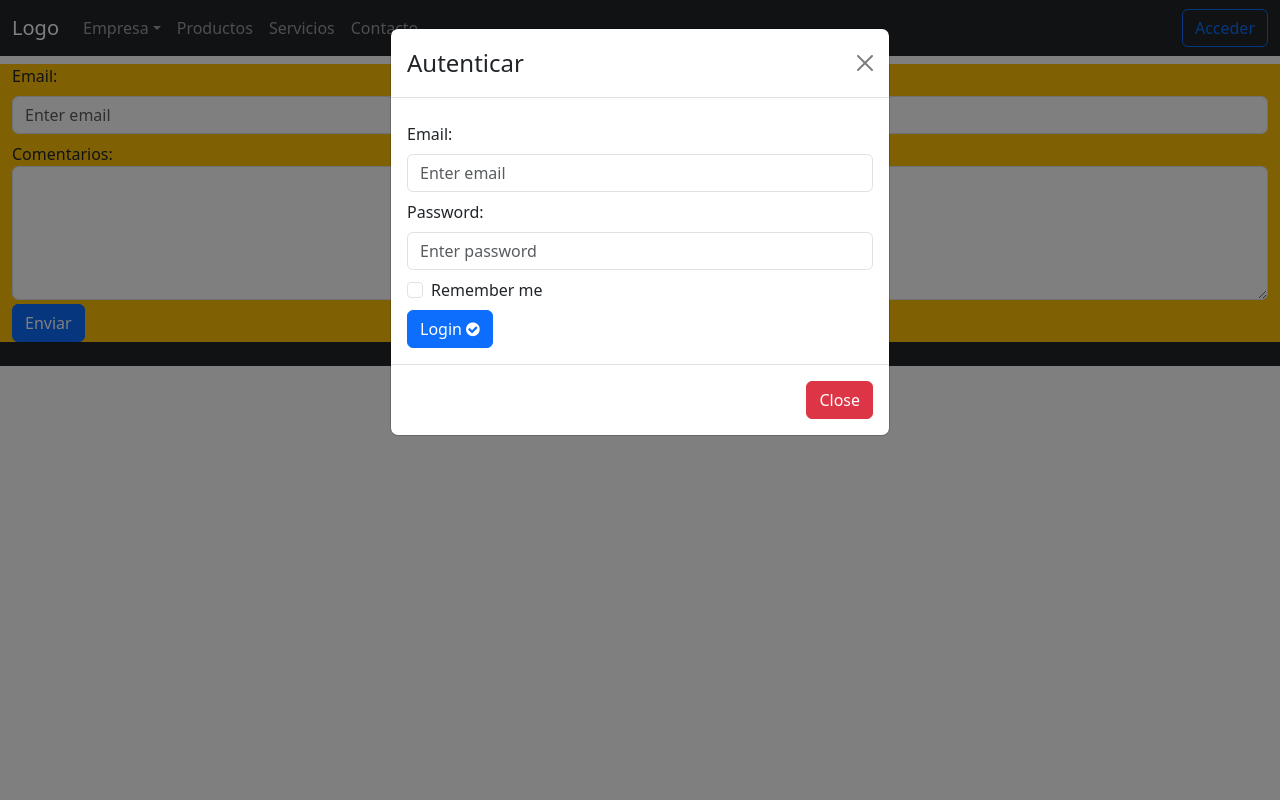
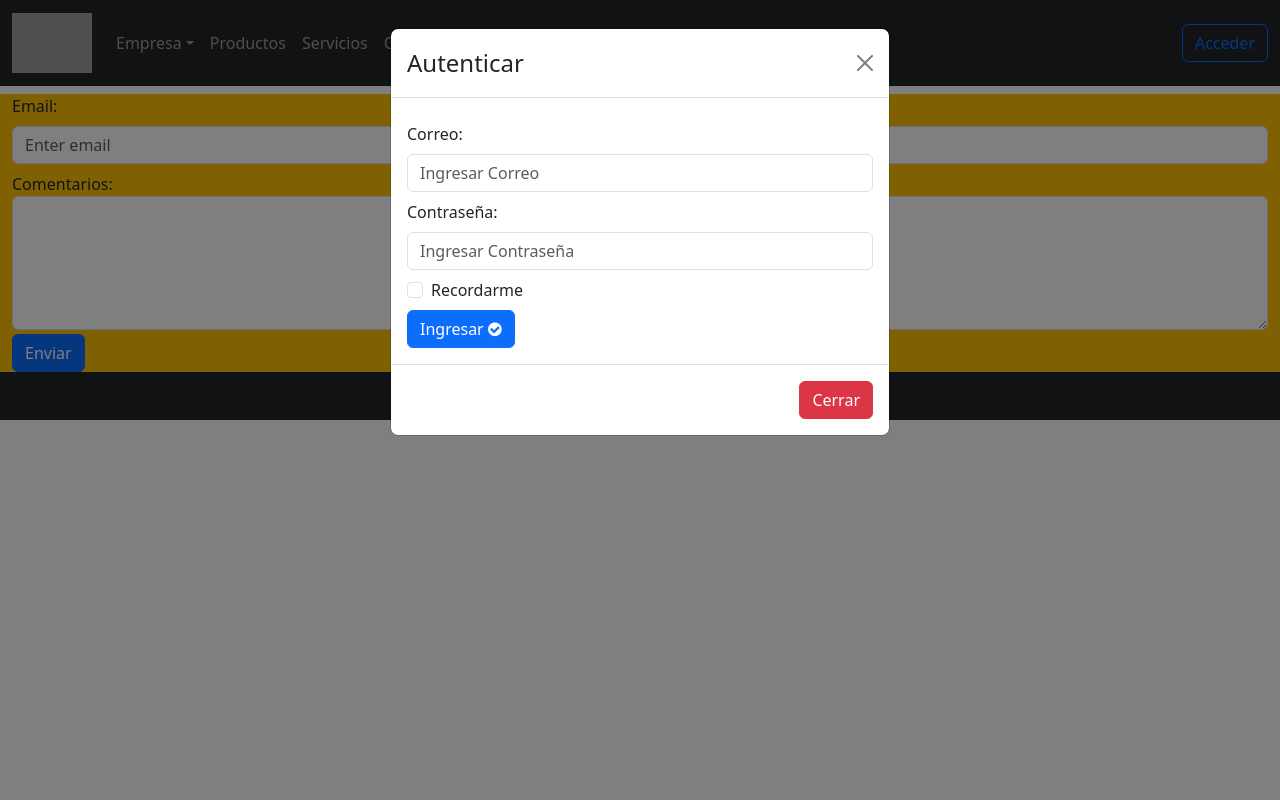
Before and after one commit to bguzman2004/DWM2026, a PHP site: page /contacto.php in a window 1280 px wide, after a click on "Acceder". Run offline with PHP 8.4, Linux system fonts and the light colour scheme; grey boxes are pictures that could not be loaded.

Commit message:
Cambios contacto.php

```diff
--- a/contacto.php
+++ b/contacto.php
@@ -12,7 +12,9 @@
         <!-- Navbar -->
         <nav class="navbar navbar-expand-sm bg-dark navbar-dark">
             <div class="container-fluid">
-                <a class="navbar-brand" href="index.php">Logo</a>
+                <a class="navbar-brand" href="index.php">
+                    <img src="img/logo.jpg" alt="Logo" height="60">
+                </a>
                 <button class="navbar-toggler" type="button" data-bs-toggle="collapse" data-bs-target="#collapsibleNavbar">
                     <span class="navbar-toggler-icon"></span>
                 </button>
@@ -58,7 +60,7 @@
             <div class="row">
                 <div class="col-4"></div>
                 <div class="col-4 d-flex justify-content-center"
-                style="color:white"><strong>MiEmpresa@2026</strong></div>
+                style="color:white"><strong>© 2026 INFORMATICS                         Creado por M.CAETEMORA × B.GZMN</strong></div>
                 <div class="col-4"></div>
             </div>
         </div>
@@ -75,24 +77,24 @@
                     <div class="modal-body">
                         <form action="empresa.php">
                     <div class="mb-2 mt-2">
-                        <label for="email" class="form-label">Email:</label>
-                        <input type="email" class="form-control" id="email" placeholder="Enter email" name="email">
+                        <label for="email" class="form-label">Correo:</label>
+                        <input type="email" class="form-control" id="email" placeholder="Ingresar Correo" name="email">
                     </div>
                             <div class="mb-2">
-                                <label for="pwd" class="form-label">Password:</label>
-                                <input type="password" class="form-control" id="pwd" placeholder="Enter password" name="pswd">
+                                <label for="pwd" class="form-label">Contraseña:</label>
+                                <input type="password" class="form-control" id="pwd" placeholder="Ingresar Contraseña" name="pswd">
                             </div>
                             <div class="form-check mb-2">
                                 <label class="form-check-label">
-                                <input class="form-check-input" type="checkbox" name="remember"> Remember me
+                                <input class="form-check-input" type="checkbox" name="Recordarme"> Recordarme
                                 </label>
                             </div>
-                            <button type="submit" class="btn btn-primary">Login  <i class="fa fa-check-circle"></i></button>
+                            <button type="submit" class="btn btn-primary">Ingresar  <i class="fa fa-check-circle"></i></button>
                         </form>
                     </div>
                     <!-- Modal footer -->
                     <div class="modal-footer">
-                        <button type="button" class="btn btn-danger" data-bs-dismiss="modal">Close</button>
+                        <button type="button" class="btn btn-danger" data-bs-dismiss="modal">Cerrar</button>
                     </div>
                 </div>
             </div>
```
